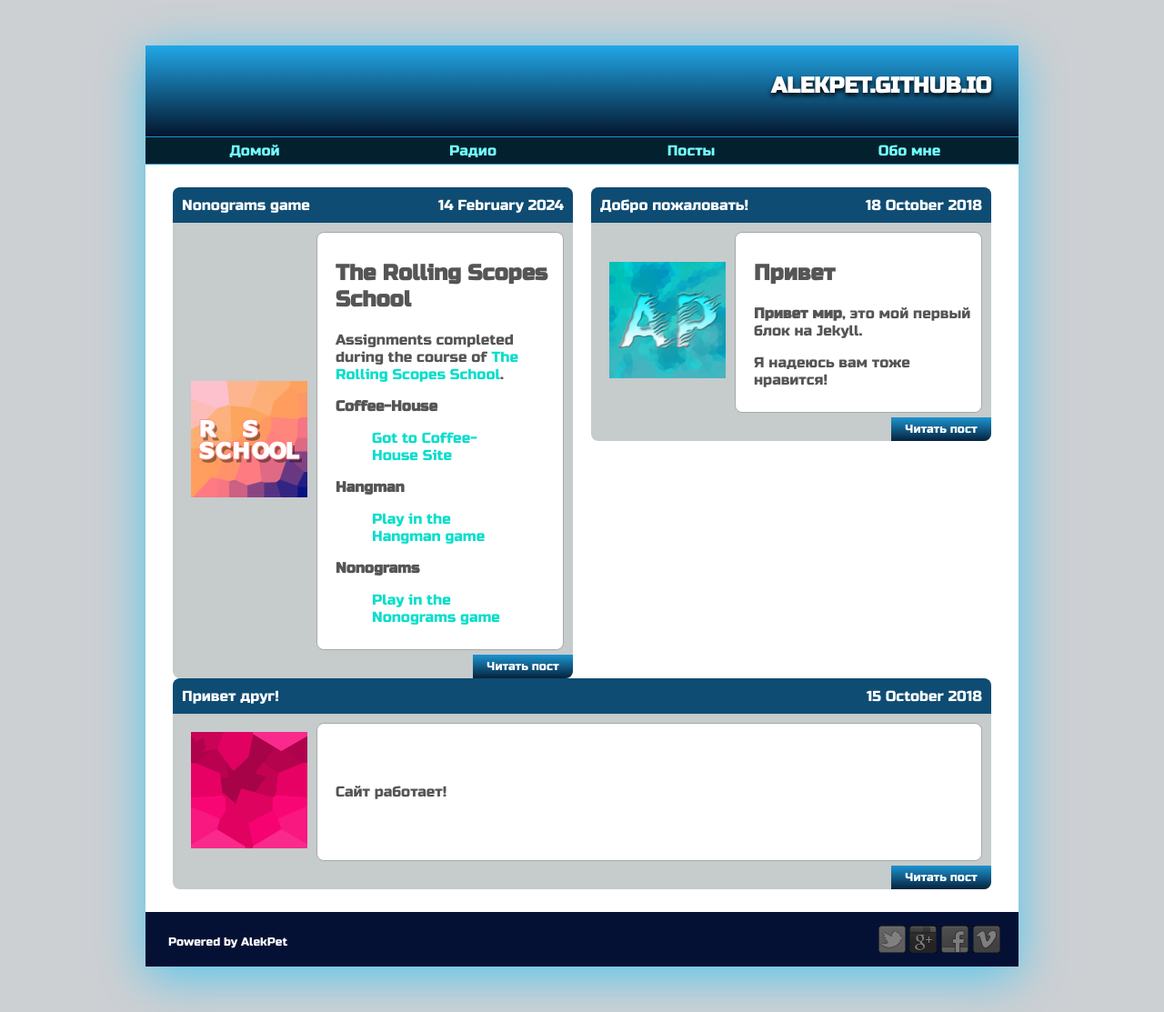
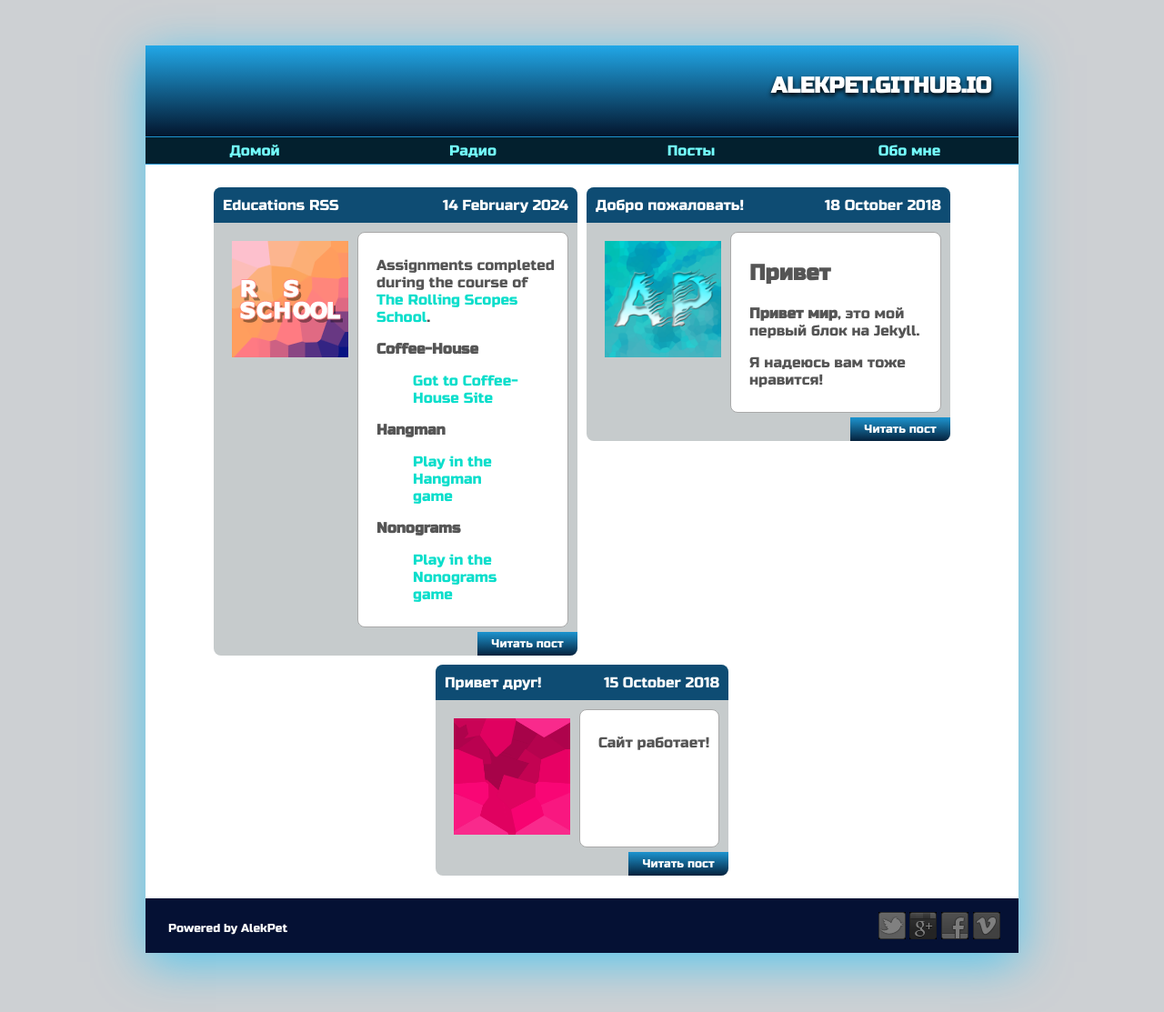
Before and after one commit to AlekPet/alekpet.github.io, a Jekyll site: the page built from index.html, in a window 1280 px wide. Shown: the whole page at 91% size. Built offline with Jekyll 4.4.1, drawn with Linux system fonts in a browser that asks for light colours.

Commit message:
update style.css

```diff
--- a/_posts/2024-02-14-message-2.md
+++ b/_posts/2024-02-14-message-2.md
@@ -1,9 +1,8 @@
 ---
 layout: post
-title:  Nonograms game
+title:  Educations RSS
 image: /images/rssicon.png
 ---
-# The Rolling Scopes School
 Assignments completed during the course of [The Rolling Scopes School](https://rs.school/).
 
 **Coffee-House**
--- a/css/style.css
+++ b/css/style.css
@@ -1,9 +1,8 @@
 body {
   margin: 0;
   padding: 0;
-  font-family: 'Russo One', sans-serif;
+  font-family: "Russo One", sans-serif;
   background: #cdd0d3;
-  ;
 }
 
 a {
@@ -108,30 +107,37 @@ footer {
   background-position: 90px 0;
 }
 
-ul.posts_box, ul.posts_list {
+.posts_box,
+.posts_list {
   margin: 10px;
   color: #555555;
   list-style: none;
   padding: 0;
 }
 
-ul.posts_box {
+.posts_box {
   display: flex;
-  flex-flow: row wrap;
+  gap: 10px;
+  flex-wrap: wrap;
+  justify-content: center;
+  align-items: center;
 }
 
-ul.posts_box > li {
+.posts_box > li {
   background: #c6cbcc;
   border-radius: 8px;
-  margin: 0 10px;
-  flex: 1;
   align-self: flex-start;
+  display: flex;
+  max-width: 400px;
 }
 
 .post_title {
   background: #0e4c73;
   padding: 10px;
   border-radius: 8px 8px 0 0;
+  display: flex;
+  justify-content: space-between;
+  align-items: center;
 }
 
 .post_title a {
@@ -151,13 +157,13 @@ ul.posts_box > li {
   display: table-row;
 }
 
-.post_content>.post_row div {
+.post_content > .post_row div {
   display: table-cell;
-  vertical-align: middle;
+  vertical-align: top;
   padding: 10px;
 }
 
-.post_content>.post_row div:nth-of-type(2) {
+.post_content > .post_row div:nth-of-type(2) {
   border: 1px solid darkgray;
   padding-left: 20px;
   margin-left: 10px;
```
